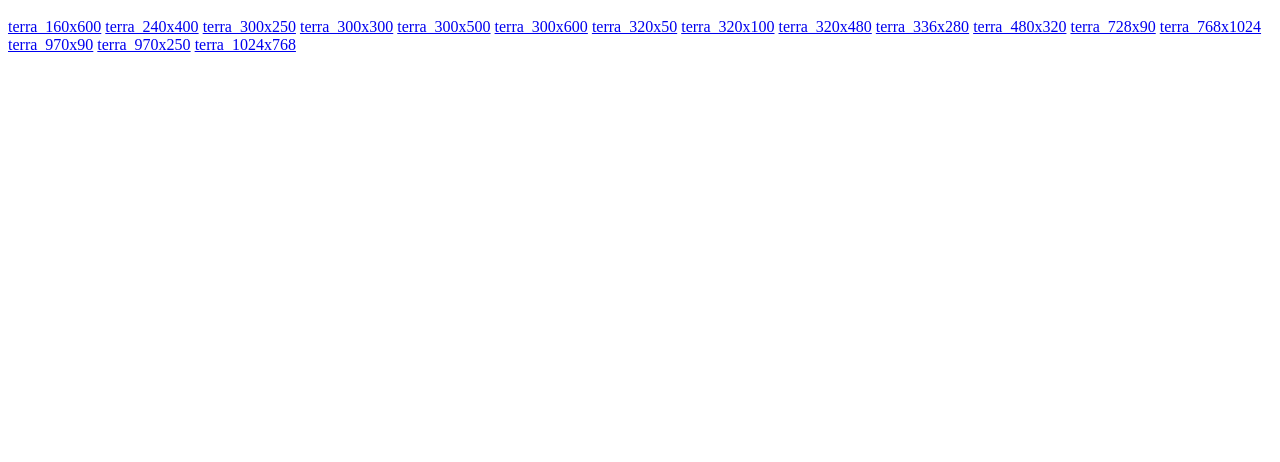
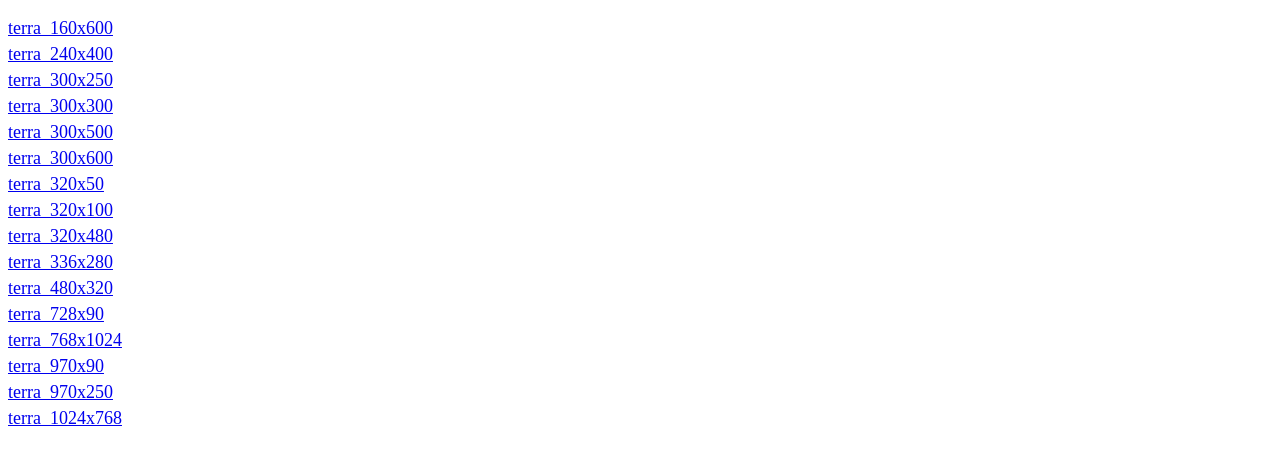
Before and after one commit to derbeniova/terras, a plain HTML site: page index.html in a window 1280 px wide. Shown: the part 48-510 px from the top of the page. Drawn offline with Linux system fonts and the light colour scheme.

Commit message:
Update index.html

```diff
--- a/index.html
+++ b/index.html
@@ -1,3 +1,6 @@
+<style>
+  .terras-mainlinks a {display:block; margin-bottom:5px; font-size:18px;}
+</style>
 <h1>Газпром террабайт</h1>
 <div class="terras-mainlinks">
 <a href="https://derbeniova.github.io/terra_160x600">terra_160x600</a>
```
